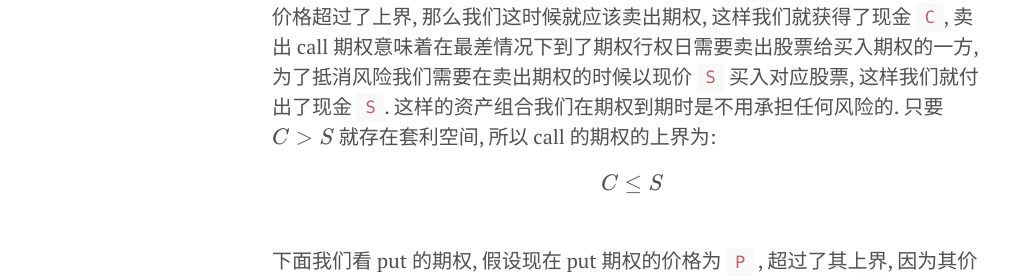
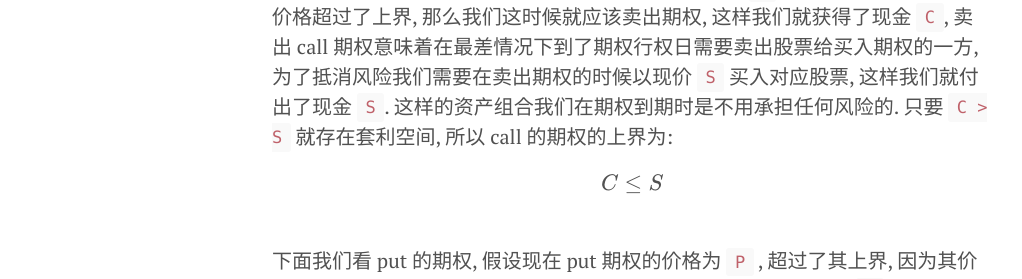
Before and after one commit to yoncise/yoncise.github.io, a Jekyll site: the page built from _posts/2021/2021-10-23-55856036.md, in a window 1280 px wide. Shown: the part 602-881 px from the top of the page, without its empty margins (8-1030 px from the left). Built offline with Jekyll 4.4.1, drawn with Linux system fonts in a browser that asks for light colours; formulas are drawn with MathJax 3.

Commit message:
语雀同步 期权价格的上下界

```diff
--- a/_posts/2021/2021-10-23-55856036.md
+++ b/_posts/2021/2021-10-23-55856036.md
@@ -5,7 +5,7 @@ title: 期权价格的上下界
 期权的定价模型很复杂, 不过价格的上下界是比较好确定的. 先简单介绍下期权, 期权是一种未来的权利, call 的期权是未来买入资产的权利, put 的期权是未来卖出资产的权利. 既然是一种权利, 那么就可以选择履行或者不履行这个权利. 需要注意的是, 卖出 call 或者 put 的期权一方, 是必须确保买入一方权利可以正常履行的, 保证的方式是通过保证金制度来进行的.<br />金融衍生品的价格需要满足的一个条件就是市场无法在不承担风险的情况下获得超过无风险利率的收益. 下面的讨论我们假设期权是欧式期权 (只能在期权到期日行权), 其底层的金融资产是股票, 现价是 `S` , 市场无风险利率为 `r`, 期权的行权价为 `K`, 期权到期时间为 `t`.
 <a name="fY9Ug"></a>
 ### 价格上界
-先来看下 call 的期权, 我们假设现在 call 期权的价格为 `C`, 超过了其上界, 因为其价格超过了上界, 那么我们这时候就应该卖出期权, 这样我们就获得了现金 `C`, 卖出 call 期权意味着在最差情况下到了期权行权日需要卖出股票给买入期权的一方, 为了抵消风险我们需要在卖出期权的时候以现价 `S` 买入对应股票, 这样我们就付出了现金 `S`. 这样的资产组合我们在期权到期时是不用承担任何风险的. 只要 $$ C > S $$ 就存在套利空间, 所以 call 的期权的上界为:<br />\\[ C \leq S \\]<br />下面我们看 put 的期权, 假设现在 put 期权的价格为 `P` , 超过了其上界, 因为其价格超过了上界, 那么我们这时候就应该卖出, 这样我们就获得了现金 `P`, 卖出 put 期权意味这在最差情况下到了期权行权日需要以价格 `K` 购买买入期权一方的股票. 现在的现金 `P` 到了行权日会以无风险利率 `r` 增值到 $$ Pe^{rt} $$. 只要 $$ Pe^{rt} > K $$ 就存在套利空间, 所以 put 的期权的上界为:<br />\\[ P \leq Ke^{-rt} \\]
+先来看下 call 的期权, 我们假设现在 call 期权的价格为 `C`, 超过了其上界, 因为其价格超过了上界, 那么我们这时候就应该卖出期权, 这样我们就获得了现金 `C`, 卖出 call 期权意味着在最差情况下到了期权行权日需要卖出股票给买入期权的一方, 为了抵消风险我们需要在卖出期权的时候以现价 `S` 买入对应股票, 这样我们就付出了现金 `S`. 这样的资产组合我们在期权到期时是不用承担任何风险的. 只要 `C > S` 就存在套利空间, 所以 call 的期权的上界为:<br />\\[ C \leq S \\]<br />下面我们看 put 的期权, 假设现在 put 期权的价格为 `P` , 超过了其上界, 因为其价格超过了上界, 那么我们这时候就应该卖出, 这样我们就获得了现金 `P`, 卖出 put 期权意味这在最差情况下到了期权行权日需要以价格 `K` 购买买入期权一方的股票. 现在的现金 `P` 到了行权日会以无风险利率 `r` 增值到 $$ Pe^{rt} $$. 只要 $$ Pe^{rt} > K $$ 就存在套利空间, 所以 put 的期权的上界为:<br />\\[ P \leq Ke^{-rt} \\]
 <a name="baIqp"></a>
 ### 价格下界
 下界的确定和上界的确定是类似的, 只是多了一个额外的情况, 就是期权的价格至少是大于零的, 因为如果期权的价格为负, 那么期权的买入方的收益肯定是正的. 我们先来考虑 call 的期权. 同样的, 假设现在 call 期权的价格为 `C`, 低于其下界, 因为价格低于下界, 我们这时应该买入期权, 这样我们就付出了现金 `C`, 买入期权意味着到了期权行权日我们至少可以以价格 `K` 买入股票, 所以我们可以在现在做空股票, 这样就获得了现金 `S`, 此时我们手上有现金 `S - C`. 到了期权行权日, 我们的现金将以无风险利率 `r` 增值到 $$ (S-C)e^{rt} $$, 同时为了平仓之前的做空操作, 我们最多要付出 `K` 的现金来买入如票, 那么只要 $$ (S-C)e^{rt} > K $$ 并且 `C > 0` 就存在套利空间, 所以 call 的期权的下界为:<br />\\[ C \geq MAX(S - Ke^{-rt}, 0) \\]<br />下面看 put 的期权, 假设现在 put 的期权的价格为 `P`, 低于其下界, 同样的, 我们买入期权, 这样就付出了现金 `P`, 买入期权意味着我们在期权行权日至少可以以价格 `K` 卖出股票, 所以我们可以做多股票, 这样我们就付出了现金 `S`, 这样我们总共借入了现金 `S + P`, 因为无风险利率为 `r`, 所以到了期权行权日我们需要偿还 $$ (S+P)e^{rt} $$ 的现金, 同时我们之前做多的股票至少可以卖出 `K` 的价格, 那么只要 $$ (S+P)e^{rt} < K $$ 并且 `P > 0` 就存在套利空间, 所以 put 的期权的下界为:<br />\\[ P \geq MAX(Ke^{-rt} - S, 0) \\]
```
